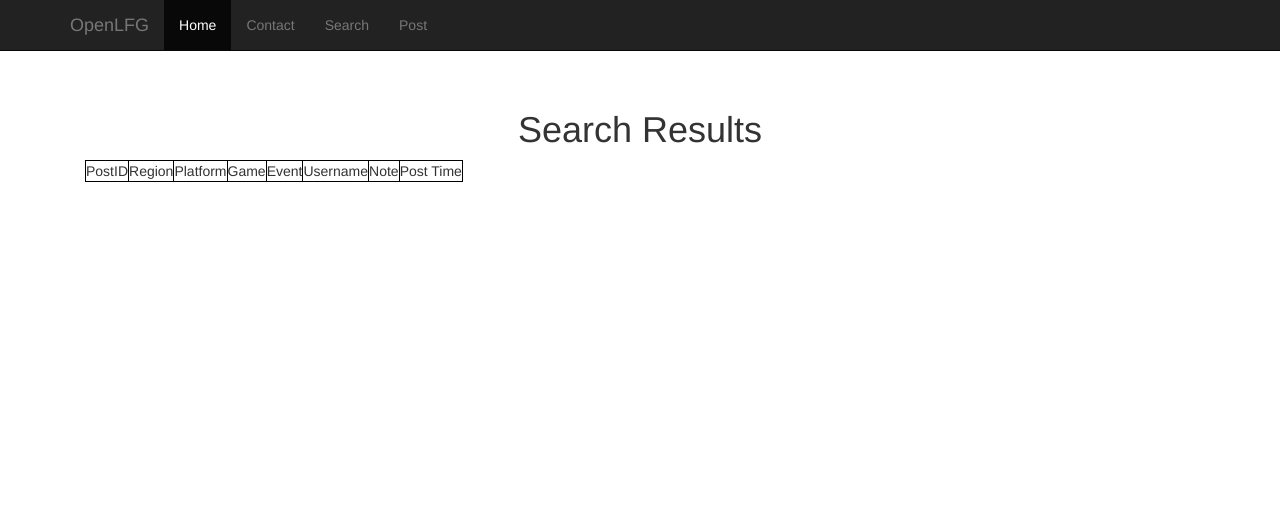
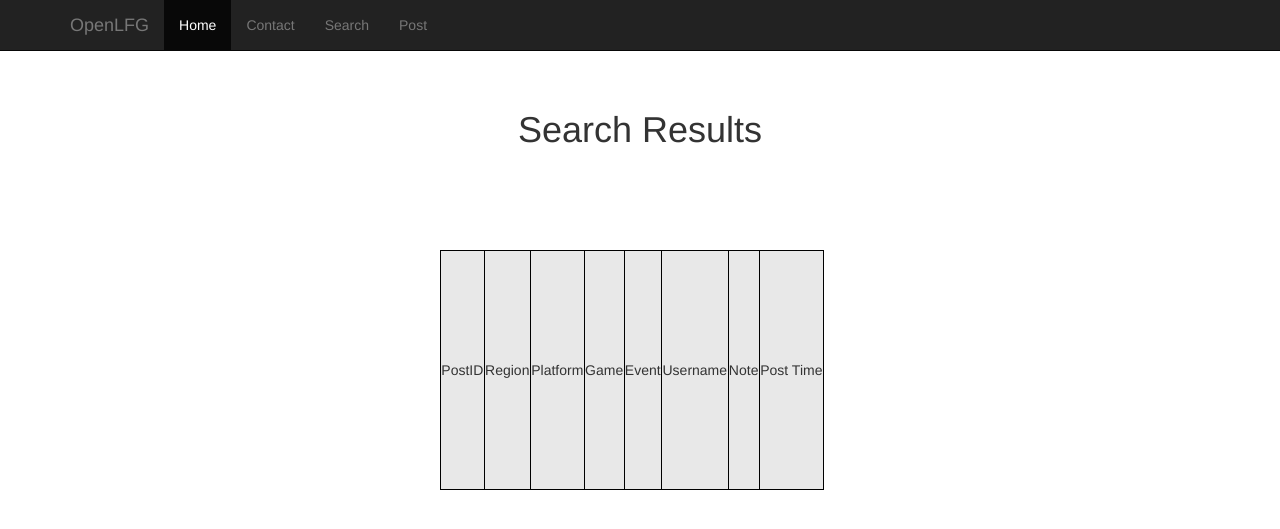
Before and after one commit to firstru7h/Web-dev2, a PHP site: page /results.php?regions=1 in a window 1280 px wide. Shown: the top 529 px of the page. Run offline with PHP 8.4, Linux system fonts and the light colour scheme; data that the repository does not hold is empty; some libraries are stand-ins or nearby versions.

Commit message:
table css

```diff
--- a/front_end/results.php
+++ b/front_end/results.php
@@ -26,6 +26,18 @@
       <script src="https://oss.maxcdn.com/html5shiv/3.7.2/html5shiv.min.js"></script>
       <script src="https://oss.maxcdn.com/respond/1.4.2/respond.min.js"></script>
     <![endif]-->
+    <style type="text/css">
+    	.mytable {
+    	width:30%;
+    	height:30%;
+    	background-color:#E8E8E8;
+    	position:fixed;
+    	margin-left:-200px;
+    	margin-top:-150px;
+    	top:50%;
+    	left:50%;
+		}
+	</style>
   </head>
 
   <body>
```
